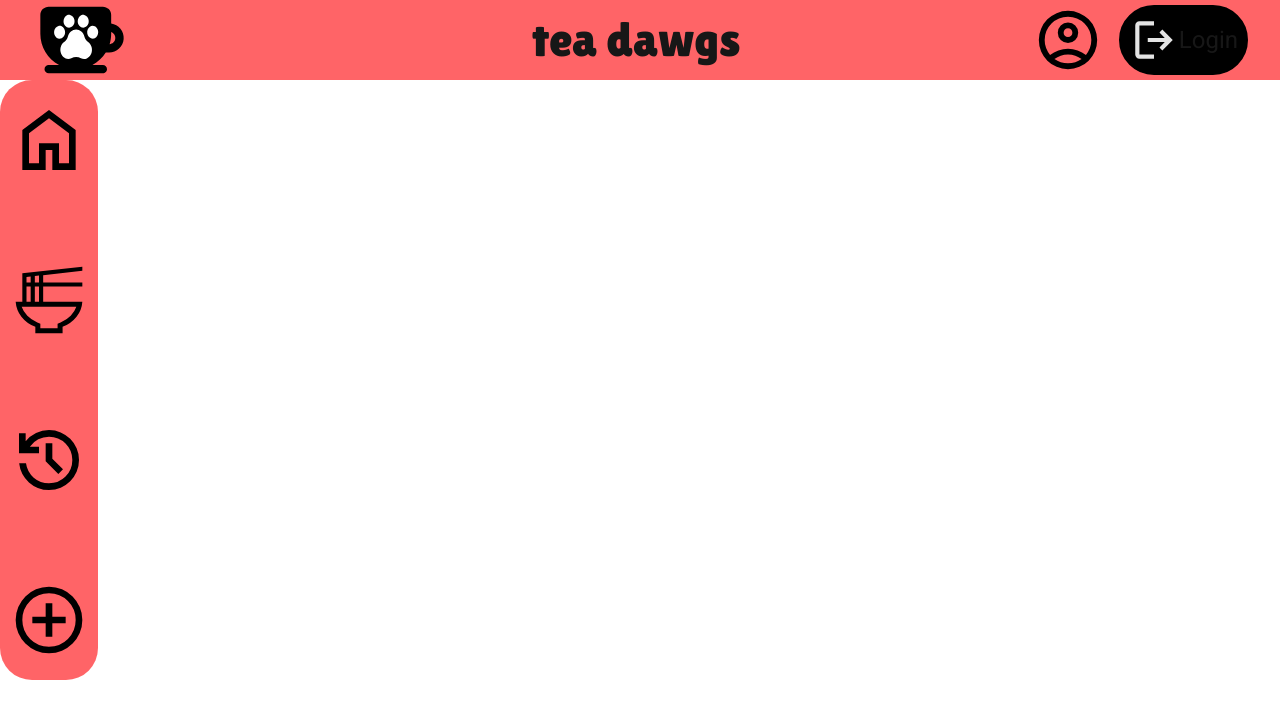
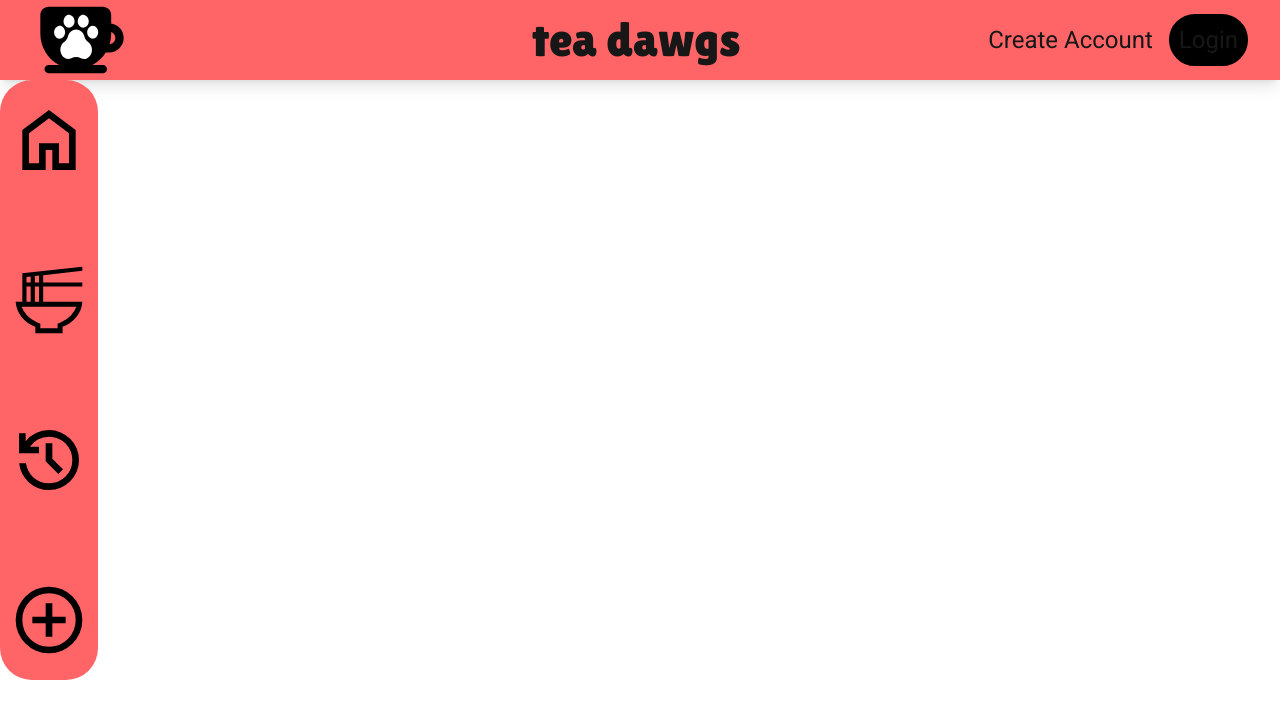
Before and after one commit to Firedynex/Minions-Project, a Next.js app in the folder teadawgs-minions-project/: page / in a window 1280 px wide. Shown: the top 718 px of the page. Built offline with nearby package versions, Linux system fonts and the light colour scheme.

Commit message:
modified header

```diff
--- a/teadawgs-minions-project/src/components/ui-elements/Header.tsx
+++ b/teadawgs-minions-project/src/components/ui-elements/Header.tsx
@@ -1,18 +1,7 @@
 "use client"
 import Image from "next/image";
-import { Lilita_One, Roboto } from "next/font/google";
 import { useState } from "react";
 import Link from "next/link";
-
-const lilita_One = Lilita_One({
-    subsets: ["latin"],
-    weight: "400",
-});
-
-const roboto = Roboto({
-    subsets: ["latin"],
-    weight: "400"
-})
 
 export default function Header({authenticated}: {authenticated: boolean}) {
     const [loggedIn, setLoggedIn] = useState(authenticated);
@@ -21,7 +10,7 @@ export default function Header({authenticated}: {authenticated: boolean}) {
     }
 
     return (
-        <div className="flex justify-center items-center bg-red-400 w-full h-20 space-x-2">
+        <div className="flex justify-center items-center bg-red-400 w-full h-20 space-x-2 shadow-lg">
             <div className="absolute left-4">
                 <Image
                     src="/teacup_dog_paw_logo.svg"
@@ -32,7 +21,10 @@ export default function Header({authenticated}: {authenticated: boolean}) {
                     priority
                 />
             </div>
-            <h1 className={`${lilita_One.className} text-5xl`}>tea dawgs</h1>
+
+            <h1 className={`font-lilita text-5xl`}>tea dawgs</h1>
+
+            {loggedIn && (
             <div className="absolute right-4 flex items-center space-x-4">
                 <Image
                     src="/profile_icon.svg"
@@ -43,10 +35,21 @@ export default function Header({authenticated}: {authenticated: boolean}) {
                     priority
                 />
                 <button onClick={handleLogout} className="flex items-center justify-between border-solid border-2 border-black rounded-full bg-black p-2 hover:bg-gray-700 transition duration-300 mr-4 cursor-pointer">
-                    <svg xmlns="http://www.w3.org/2000/svg" height="50px" viewBox="0 -960 960 960" width="50px" fill="#e3e3e3"><path d="M200-120q-33 0-56.5-23.5T120-200v-560q0-33 23.5-56.5T200-840h280v80H200v560h280v80H200Zm440-160-55-58 102-102H360v-80h327L585-622l55-58 200 200-200 200Z"/></svg>
-                    <span className={`${roboto.className} text-2xl`}>{loggedIn ? "Logout" : "Login"}</span>
+                    <svg xmlns="http://www.w3.org/2000/svg" height="30px" viewBox="0 -960 960 960" width="30px" fill="#e3e3e3"><path d="M200-120q-33 0-56.5-23.5T120-200v-560q0-33 23.5-56.5T200-840h280v80H200v560h280v80H200Zm440-160-55-58 102-102H360v-80h327L585-622l55-58 200 200-200 200Z"/></svg>
+                    <span className={`font-roboto} text-2xl`}>{"Logout"}</span>
                 </button>
-            </div>
+                </div>
+            )}
+
+            {!loggedIn && (
+                <div className="absolute right-4 flex items-center space-x-4">
+                    <span className={`font-roboto text-2xl`}>{"Create Account"}</span>
+                    <button onClick={handleLogout} className="flex items-center justify-between border-solid border-2 border-black rounded-full bg-black p-2 hover:bg-gray-700 transition duration-300 mr-4 cursor-pointer">
+                        <span className={`font-roboto text-2xl`}>{"Login"}</span>
+                    </button>
+                </div>
+            )}
+
 
         </div>
     );
```
